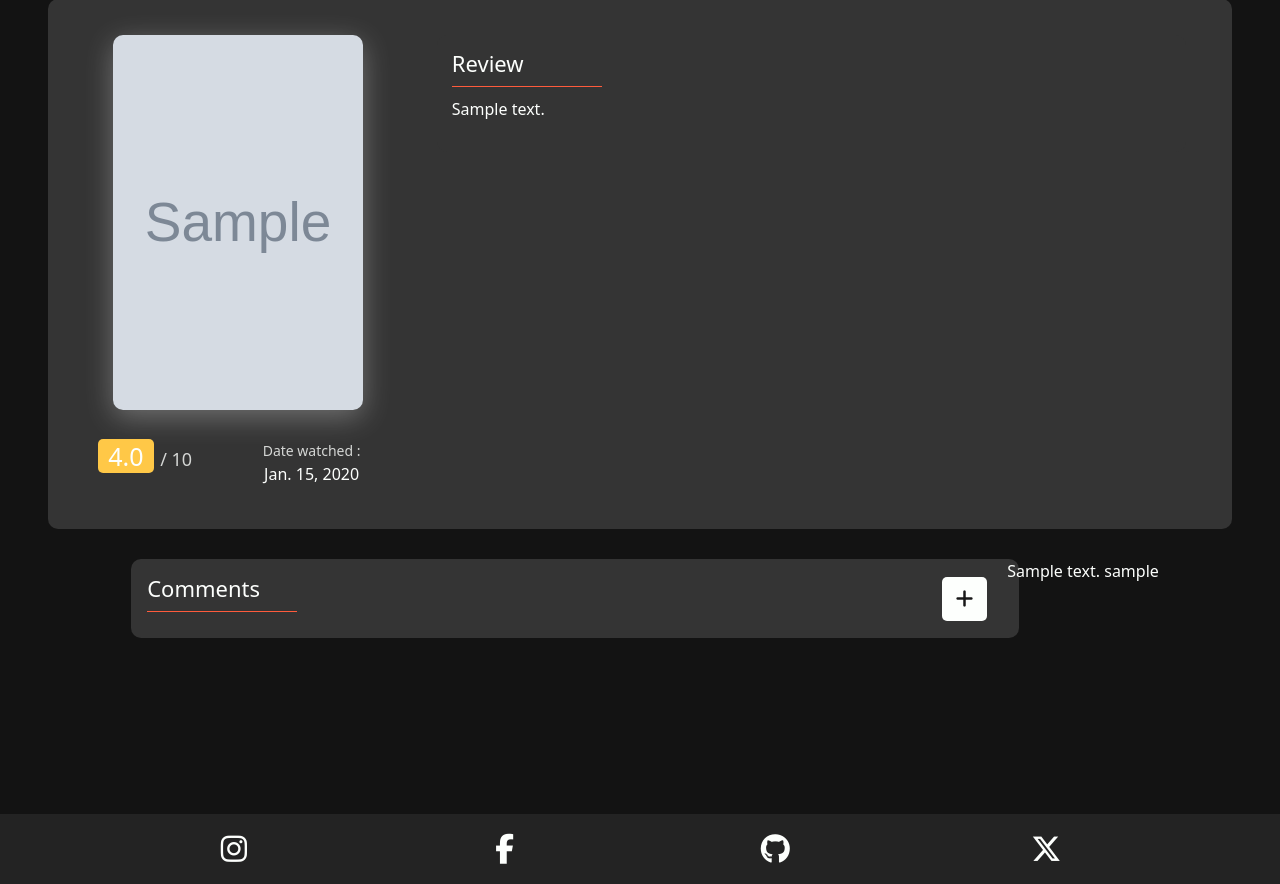
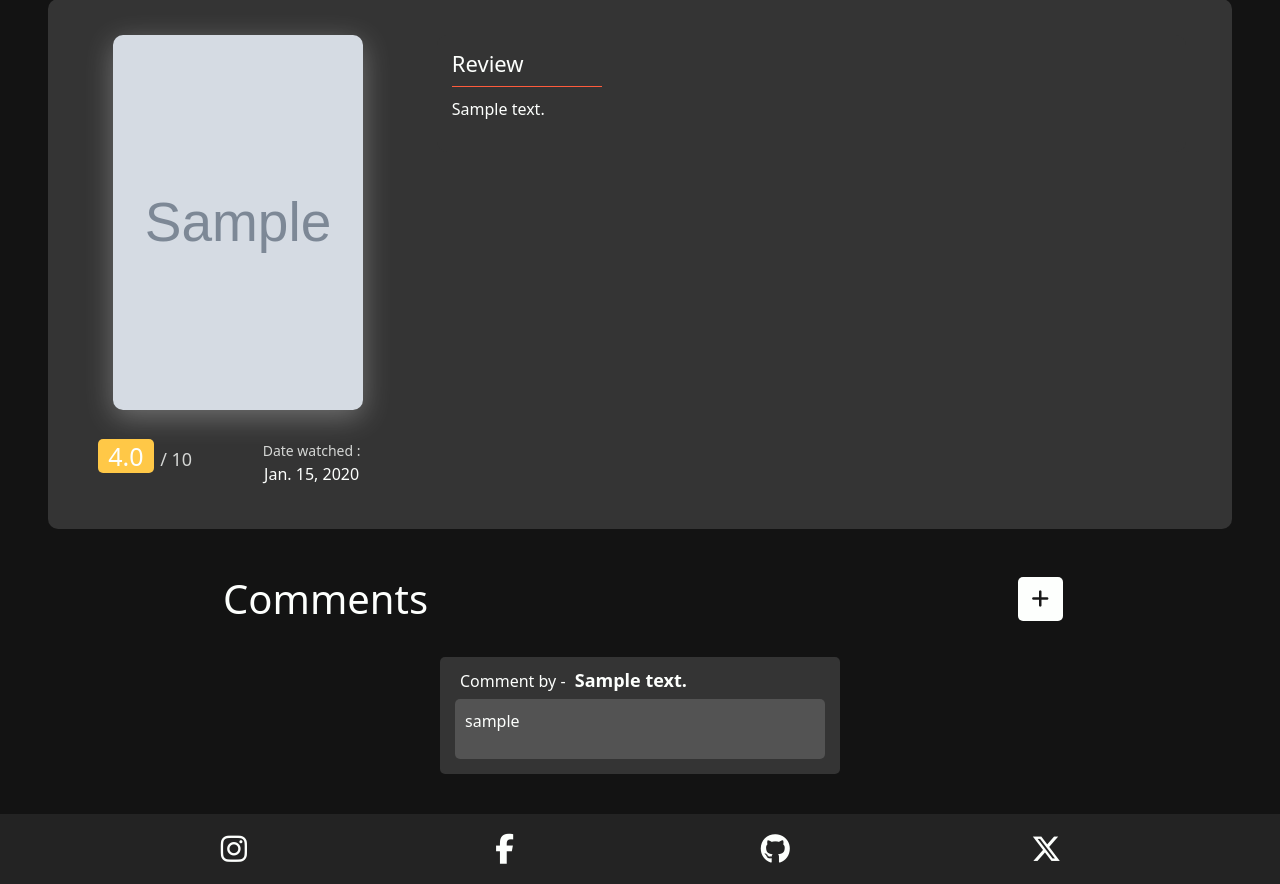
Before and after one commit to m-dixon5/FilmArchive, a Django app: page /reviews/1/ in a window 1280 px wide. Shown: the part 192-1076 px from the top of the page. Run offline with Django 4.2, Linux system fonts and the light colour scheme; tables that the repository leaves empty hold one stand-in row (values such as "Sample post"); grey boxes marked "Sample" are stand-in pictures; parts of the project's set-up code (start-up, migrations or seed data) failed here and were passed over; some libraries are stand-ins or nearby versions.

Commit message:
Add styles to comment section on reviews

```diff
--- a/reviews/templates/reviews/review_detail.html
+++ b/reviews/templates/reviews/review_detail.html
@@ -49,8 +49,7 @@
         <!-- Comments -->
         <div class="row comments">
             <div class=" p-3 col-3">
-                <h2 class="content-heading">Comments</h2>
-                <hr class="sub-hr">
+                <h2 class="comments-heading">Comments</h2>
             </div>
             <div class="col-6"></div>
             <div class="col-3 add-comment">
@@ -81,15 +80,17 @@
                 </div>
             </div>
         </div>
-        <!-- Loop thorugh comments and display them -->
-        <div class="d-flex flex-row flex-wrap justify-content-center">
-            {% for comment in comments %}
-            <div class="comment-card">
-                {{ comment.body }}
-                {{ comment.user }}
+    </div>
+    <!-- Loop thorugh comments and display them -->
+    <div class="row justify-content-center">
+        {% for comment in comments %}
+        <div class="comment-card col-12 col-sm-4 col-lg-3">
+            <p class="comment-user-section">Comment by - <strong class="comment-user">{{ comment.body }}</strong></p>
+            <div>
+                <p class="comment-text">{{ comment.user }}</p>
             </div>
-            {% endfor %}
         </div>
+        {% endfor %}
     </div>
 </div>
 {% endblock %}
--- a/static/css/base.css
+++ b/static/css/base.css
@@ -278,7 +278,7 @@ main {
 
 .review-container {
   display: flex;
-  margin: 30px 0px;
+  margin-top: 30px;
   justify-content: center;
 }
 
@@ -309,11 +309,13 @@ main {
 }
 
 .comments {
-  background-color: #343434;
-  border-radius: 10px;
   margin-left: 10px;
   width: 100%;
 
+}
+
+.comments-heading {
+  font-size: 40px;
 }
 
 .content-heading {
@@ -461,6 +463,31 @@ main {
   text-align: end;
 }
 
+.comment-card {
+  background-color: #343434;
+  padding: 10px;
+  margin: 10px;
+  border-radius: 5px;
+  width: 400px;
+}
+
+.comment-card div {
+  background-color: #535353;
+  padding: 10px;
+  margin: 5px;
+  border-radius: 5px;
+}
+
+.comment-user-section {
+  margin-bottom: 0px;
+  padding-left: 10px;
+}
+
+.comment-user {
+  font-size: 18px;
+  margin-left: 5px;
+}
+
 /* Profiles */
 #account-container {
   color: #fdfffd;
@@ -597,6 +624,10 @@ main {
   .info-card hr {
     width: 200px;
   }
+
+  .comment-card {
+    width: 300px;
+  }
 }
 
 @media screen and (min-width: 768px) {
@@ -710,6 +741,10 @@ main {
     width: 200px;
   }
 
+  .comment-card {
+    width: 500px;
+  }
+
 }
 
 @media screen and (max-width: 576px) {
```
